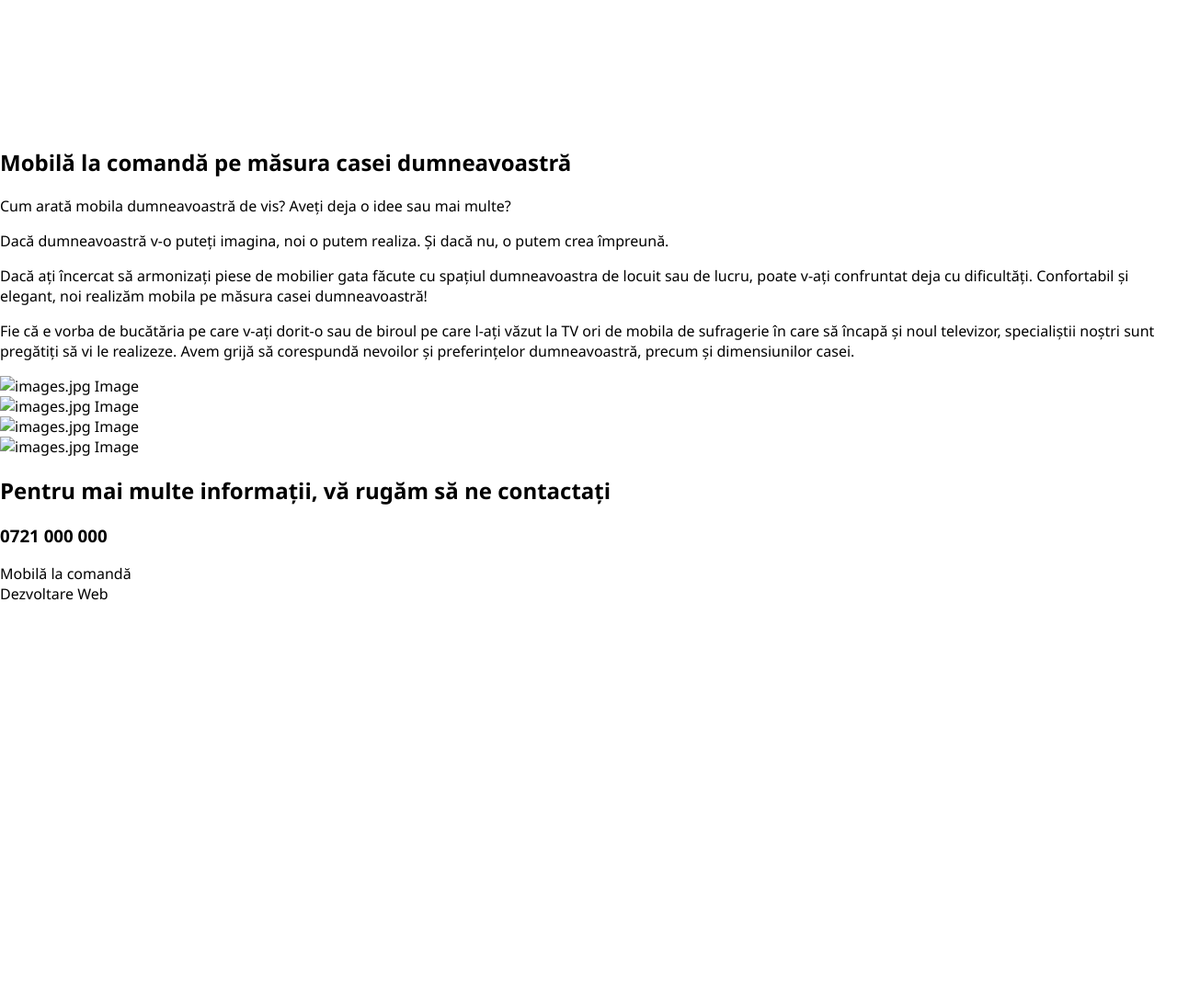
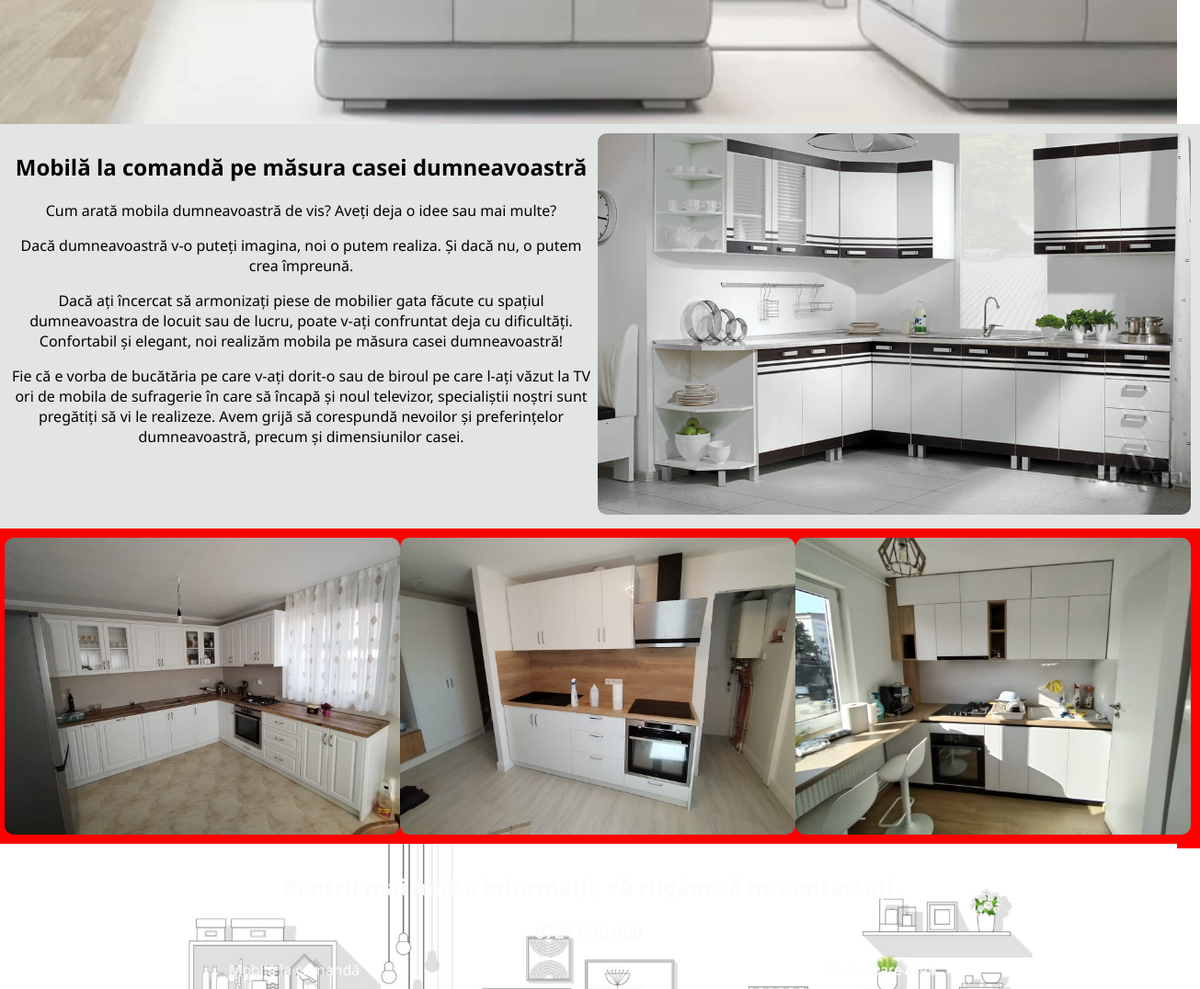
Before and after one commit to IanasSami/-session-3-git-basics-2023, a plain HTML site: page index.html in a window 1280 px wide. Shown: the part 540-1616 px from the top of the page at 92% size, 1305 px wide, since content can reach past the window. Before the commit the page ends 1197 px from the top, so only its background shows below. Drawn offline with Linux system fonts and the light colour scheme.

Commit message:
am adaugat ....

```diff
--- a/index.html
+++ b/index.html
@@ -9,13 +9,18 @@
 
   <body>
     <header>
+
+
         <nav>
           <ul>
+            <div class="bara"></div>
             <li><a href="#">Home</a></li>
             <li><a href="#">About</a></li>
             <li><a href="#">Contact</a></li>
+          </div>
           </ul>
         </nav>
+
 
       <h1>Mobila la comanda</h1>
       <p>Pe masura casei dumneavoastră</p>
--- a/style.css
+++ b/style.css
@@ -18,6 +18,7 @@ nav{
   padding-top: 10%;
 }
 
+
 nav ul {
   list-style: none;
   padding: 0;
@@ -31,6 +32,7 @@ nav ul li {
   margin: 25px;
   padding: 15px;
 
+
 }
 
 header {
@@ -42,10 +44,42 @@ header {
 
 
 }
+.bara{
+  text-align: left;
+  flex-direction: left;
+}
 
 
 /*  Main */
 
+main{
+  background: grey;
+  margin: -5px;
+
+}
+.column img {
+  border-radius: 10px
+}
+
+.principal {
+  background: rgb(226, 229, 228);
+
+  width: 100%;
+  float: left;
+  padding: 10px;
+  text-align: center;
+
+}
+
+.center {
+  background: red;
+
+  width: 100%;
+
+  display: flex;
+  padding: 10px;
+
+}
 
 
 
@@ -54,3 +88,25 @@ header {
 
 
 /*Footer section*/
+
+footer {
+  background: url("header.jpg") top/cover no-repeat;
+  color: #fbfbfd;
+  overflow: hidden;
+  padding: 10px 0;
+  text-align: center;
+  width: 100%;
+}
+
+.row {
+  overflow: hidden;
+}
+
+.column {
+  width: 50%;
+  float: left;
+}
+
+.center {
+  text-align: center;
+}
```
Also changed, not shown: header.jpg (added), images.jpg (added), images2.jpg (added), img/header.jpg (added), img/images.jpg (added), img/images2.jpg (added), img/poza1.jpg (added), img/poza2.jpg (added), img/poza3.jpg (added), poza1.jpg (added), poza2.jpg (added), poza3.jpg (added). Lines whose indentation alone changed are shown as unchanged.
